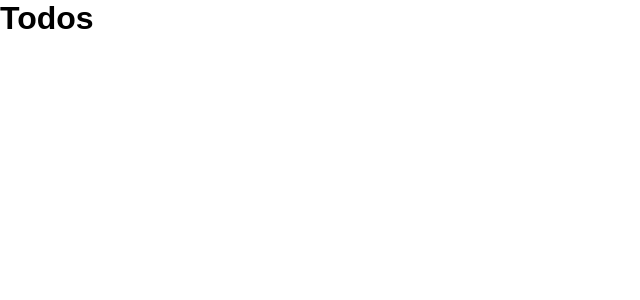
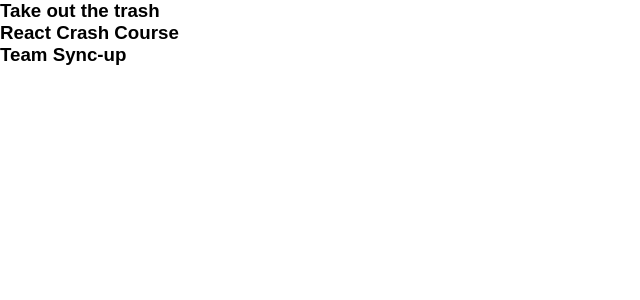
Before and after one commit to Subritt/ToDo-React, a React (Create React App) app: page / in a window 1280 px wide. Shown: the top 300 px of the page, without its empty margins (0-640 px from the left). Built offline with nearby package versions, Linux system fonts and the light colour scheme.

Commit message:
cleared App.js and Todos.js. Defined prop in Todos.js

```diff
--- a/public/index.html
+++ b/public/index.html
@@ -10,10 +10,6 @@
       content="Web site created using create-react-app"
     />
     <link rel="apple-touch-icon" href="%PUBLIC_URL%/logo192.png" />
-    <!--
-      manifest.json provides metadata used when your web app is installed on a
-      user's mobile device or desktop. See https://developers.google.com/web/fundamentals/web-app-manifest/
-    -->
     <link rel="manifest" href="%PUBLIC_URL%/manifest.json" />
     <title>ToDo List</title>
   </head>
--- a/src/App.js
+++ b/src/App.js
@@ -1,13 +1,35 @@
-import React from 'react';
-import Todos from './components/Todos'
+import React, { Component } from 'react';
+import Todos from './components/Todos';
 import './App.css';
 
-function App() {
-  return (
-    <div className="App">
-      <Todos />
-    </div>
-  );
+class App extends Component {
+  state = {
+    todos: [
+      {
+        id: 1,
+        title: 'Take out the trash',
+        completed: false
+      },
+      {
+        id: 2,
+        title: 'React Crash Course',
+        completed: false
+      },
+      {
+        id: 3,
+        title: 'Team Sync-up',
+        completed: false
+      }
+    ]
+  }
+
+  render() {
+    return (
+      <div className="App">
+        <Todos todos={this.state.todos} />
+      </div>
+    );
+  }
 }
 
 export default App;
--- a/src/components/Todos.js
+++ b/src/components/Todos.js
@@ -1,11 +1,11 @@
-import React from 'react';
+import React, { Component } from 'react';
 
-function App() {
-  return (
-    <div>
-      <h1>Todos</h1>
-    </div>
-  );
+class Todos extends Component {
+    render() {
+        return this.props.todos.map( (todo) => (
+            <h3>{ todo.title }</h3>
+        ) );
+    }
 }
 
-export default App;
+export default Todos;
```
